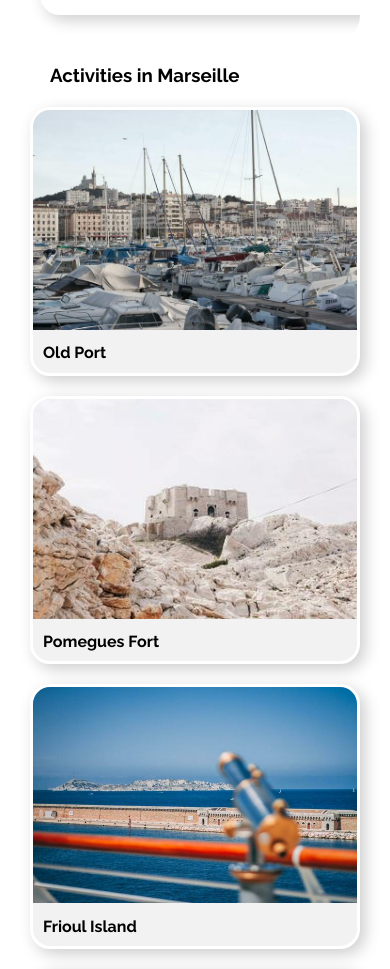
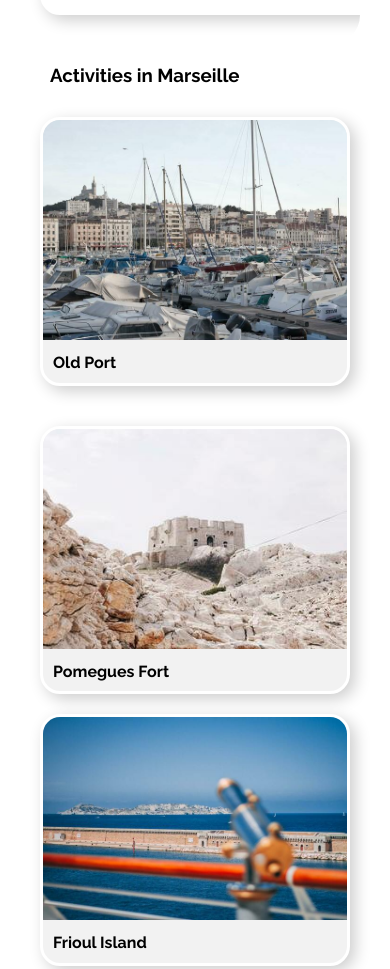
Before and after one commit to stefannitu/openclassrooms-P2, a plain HTML site: page index.html in a window 390 px wide. Shown: the part 3165-4134 px from the top of the page. Drawn offline with Linux system fonts and the light colour scheme.

Commit message:
update main.css for activities cards

```diff
--- a/css/main.css
+++ b/css/main.css
@@ -245,7 +245,9 @@ main{
 
 .activities-card_gallery_columns {
     flex-basis: 24%;
-    min-width: 300px;
+    min-width: 330px;
+    padding: 10px;
+
 }
 
 .activities-card{
@@ -290,7 +292,11 @@ main{
     width: 100%;
     white-space: nowrap;
 }
-
+@media screen and (max-width:1400px){
+    .activities-card_gallery_columns{
+        flex-basis: 50%;
+    }
+}
 @media screen and (max-width: 768px){
    .wrapper-header{
        flex-direction: column;
@@ -344,12 +350,13 @@ main{
         max-height: 220px;
     }
     .activities-card_gallery{
-        margin: auto;
+        /* margin: auto; */
         flex-direction: column;
     }
     .activities-card_gallery_columns {
-        flex-basis: 24%;
+        flex-basis: 50%;
         min-width: 300px;
+        /* max-width: 500px; */
     }
     .activities-card_picture img{
         max-height: 220px;
```
